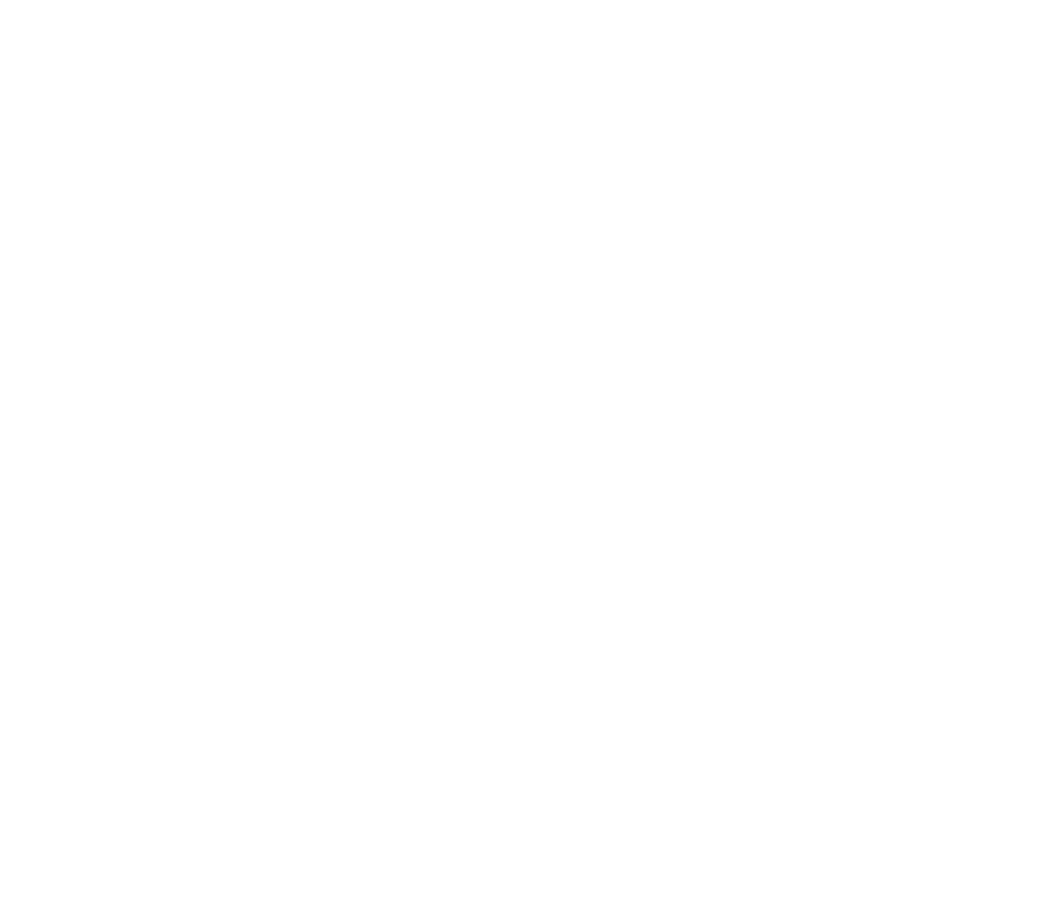
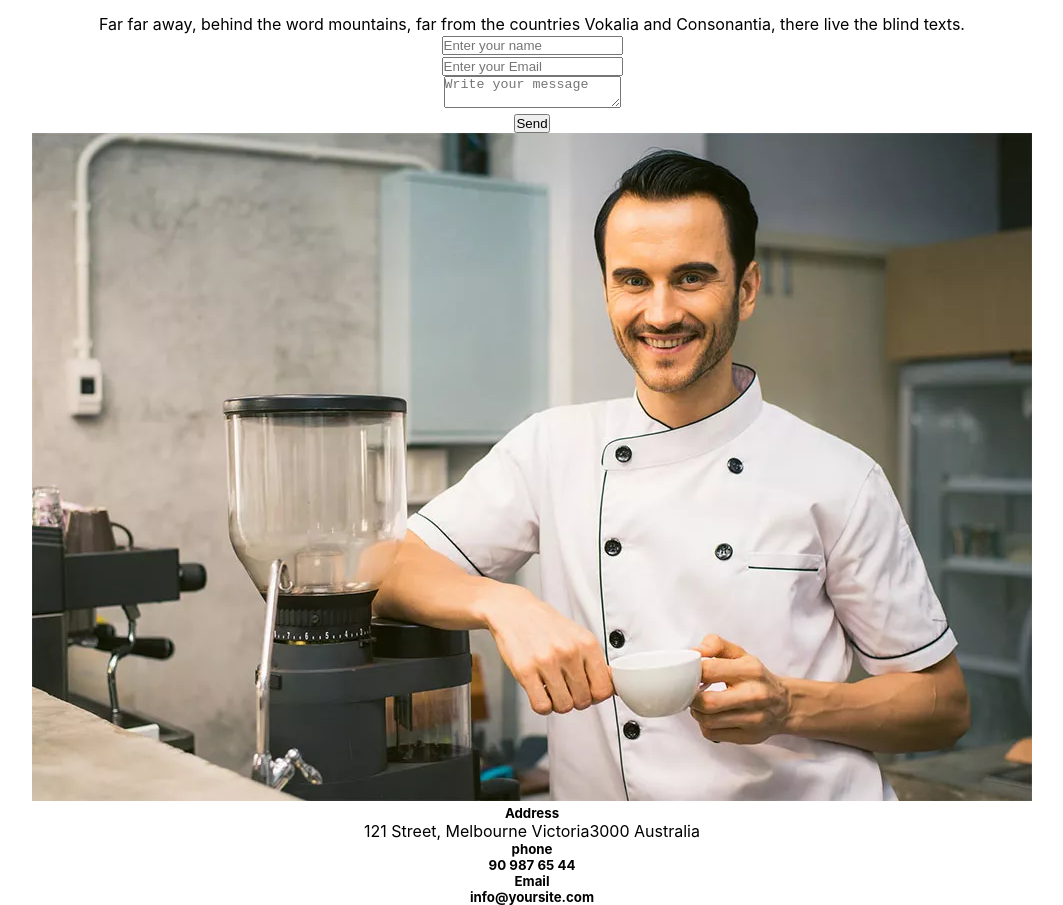
Before and after one commit to MohamadTdn/restaurantlandingwithreactjs, a React (Create React App) app: page / in a window 1280 px wide. Shown: the part 8935-9840 px from the top of the page, without its empty margins (108-1171 px from the left). Before the commit the page ends 8864 px from the top, so only its background shows below. Built offline with nearby package versions, Linux system fonts and the light colour scheme.

Commit message:
add contact component

```diff
--- a/package.json
+++ b/package.json
@@ -8,6 +8,7 @@
     "@testing-library/user-event": "^13.5.0",
     "react": "^18.3.1",
     "react-dom": "^18.3.1",
+    "react-icons": "^5.2.1",
     "react-scripts": "5.0.1",
     "web-vitals": "^2.1.4"
   },
--- a/src/App.js
+++ b/src/App.js
@@ -5,6 +5,7 @@
 import Menu from './Components/Menu/Menu'
 import News from './Components/News/News'
 import Gallery from './Components/Gallery/Gallery'
+import Contact from './Components/Contact/Contact'
 
 const App = () => {
   return (
@@ -15,6 +16,7 @@
       <Menu></Menu>
       <News></News>
       <Gallery></Gallery>
+      <Contact></Contact>
     </div>
   );
 }
--- /dev/null
+++ b/src/Components/Contact/Contact.css
@@ -0,0 +1,7 @@
+.Contact {
+    text-align: center;
+}
+
+.Contact-title {
+    font-size: 70px;
+}
--- /dev/null
+++ b/src/Components/Contact/Contact.js
@@ -0,0 +1,33 @@
+import React from 'react'
+import './Contact.css'
+
+const Contact = () => {
+  return (
+    <div className='Contact'>
+        <h1 className='Contact-title'>Get In Touch</h1>
+        <p className='Contact-desc'>Far far away, behind the word mountains, far from the countries Vokalia and Consonantia, there live the blind texts.</p>
+        <div className='Contact-items'>
+            <form action="#" className='Contact-form'>
+                <input className='Contact-name' type="text" placeholder='Enter your name' />
+                <br />
+                <input className='Contact-email' type="email" placeholder='Enter your Email' />
+                <br />
+                <textarea className='Contact-textarea' placeholder='Write your message'></textarea>
+                <br />
+                <input type="submit" className='Contact-Submit-btn' value="Send" />
+            </form>
+            <div className='Infos'>
+                <img src="assets/about.webp" alt="" />
+                <h5>Address</h5>
+                <p className='Address'>121 Street, Melbourne Victoria3000 Australia</p>
+                <h5>phone</h5>
+                <h5 className='Phone'>90 987 65 44</h5>
+                <h5>Email</h5>
+                <h5 className='Email'>info@yoursite.com</h5>
+            </div>
+        </div>
+    </div>
+  )
+}
+
+export default Contact
```
Also changed, not shown: 1 other file (tests, documents, lock files or other folders).
